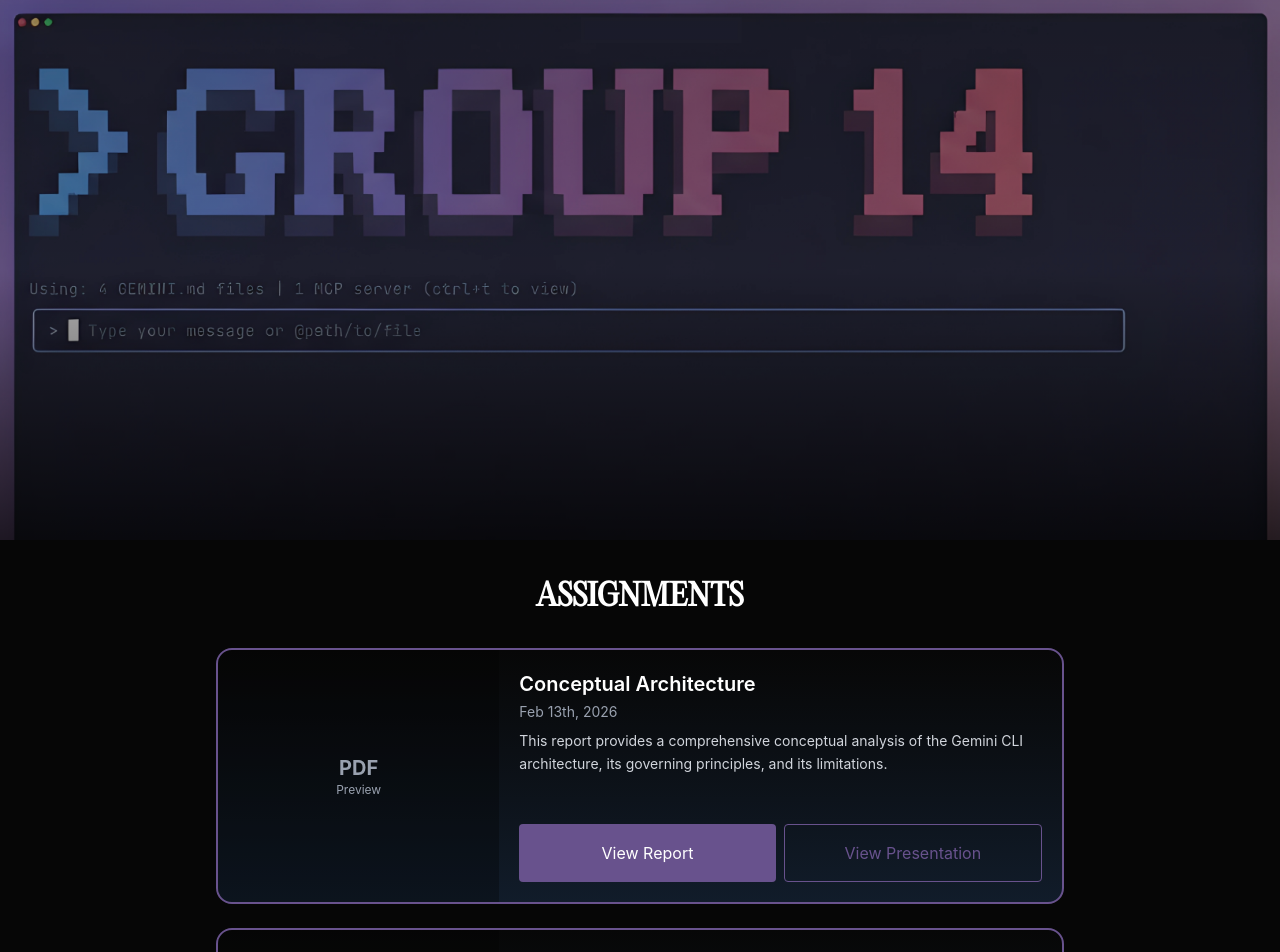
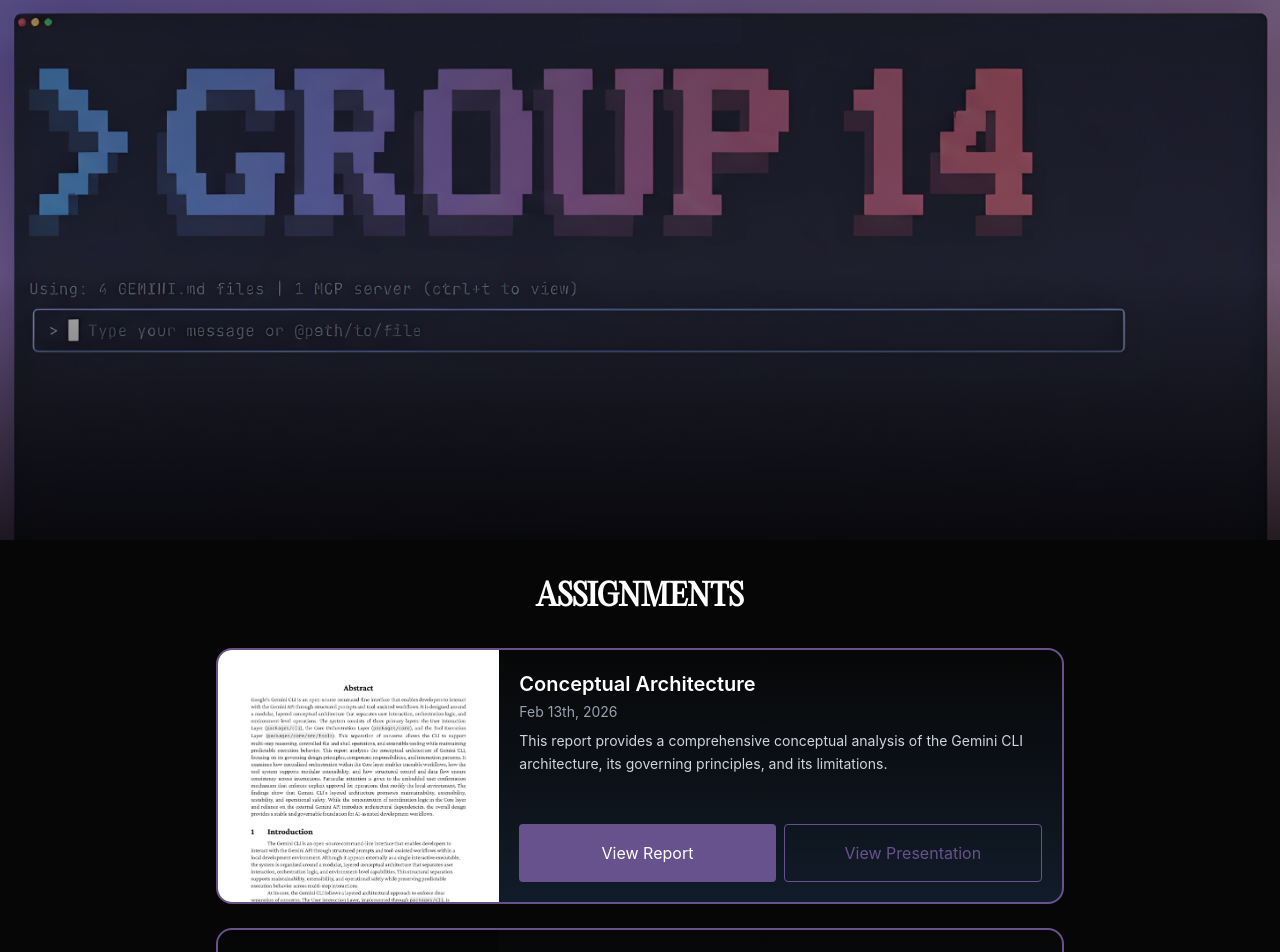
Before and after one commit to MukunthanMahesh/cisc-322-website, a React (Vite) app: page / in a window 1280 px wide. Shown: the top 952 px of the page. Built offline with nearby package versions, Linux system fonts and the light colour scheme.

Commit message:
feat: implement pdf preview feature on deliverable card

```diff
--- a/src/components/DeliverableCard.tsx
+++ b/src/components/DeliverableCard.tsx
@@ -4,6 +4,7 @@
   description: string;
   pdfUrl?: string;
   videoUrl?: string;
+  pdfPreviewImage?: string;
 }
 
 export default function DeliverableCard({
@@ -11,10 +12,12 @@
   date,
   description,
   pdfUrl,
-  videoUrl
+  videoUrl,
+  pdfPreviewImage,
 }: DeliverableCardProps) {
   const hasPdf = Boolean(pdfUrl);
   const hasVideo = Boolean(videoUrl);
+  const hasPdfPreviewImage = Boolean(pdfPreviewImage);
 
   return (
     <div
@@ -25,10 +28,18 @@
     >
       {/* PDF Preview */}
       <div className="hidden md:flex md:w-1/3 bg-black/30 items-center justify-center">
-        <div className="text-gray-400 text-center">
-          <p className="text-xl font-bold">PDF</p>
-          <p className="text-xs">Preview</p>
-        </div>
+        {hasPdfPreviewImage ? (
+          <img
+            src={pdfPreviewImage}
+            alt={`${title} PDF preview`}
+            className="w-full h-full object-cover object-top"
+          />
+        ) : (
+          <div className="text-gray-400 text-center">
+            <p className="text-xl font-bold">PDF</p>
+            <p className="text-xs">Preview</p>
+          </div>
+        )}
       </div>
 
       {/* Content Area */}
--- a/src/components/Deliverables.tsx
+++ b/src/components/Deliverables.tsx
@@ -7,6 +7,7 @@
     description: "This report provides a comprehensive conceptual analysis of the Gemini CLI architecture, its governing principles, and its limitations.",
     pdfUrl: 'https://drive.google.com/file/d/1gSQ6-N5vKafOrgNkJkiPaywX6lhfUb2P/view?usp=sharing',
     videoUrl: 'https://docs.google.com/presentation/d/16MTtuJeCMigRYuNfKdU3ckEUvY3ZyHMH/edit?usp=sharing&ouid=107779766958181252248&rtpof=true&sd=true',
+    pdfPreviewImage: '/images/thumbnails/conceptual_architecture_thumbnail.jpg',
   },
   {
     title: "Concrete Architecture",
@@ -45,6 +46,7 @@
                 description={deliverable.description}
                 pdfUrl={deliverable.pdfUrl}
                 videoUrl={deliverable.videoUrl}
+                pdfPreviewImage={deliverable.pdfPreviewImage}
               />
             </div>
           ))}
```
Also changed, not shown: public/images/thumbnails/conceptual_architecture_thumbnail.jpg (added).
